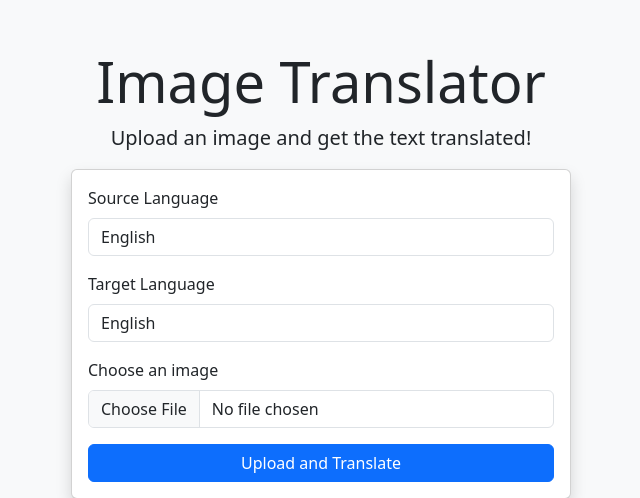
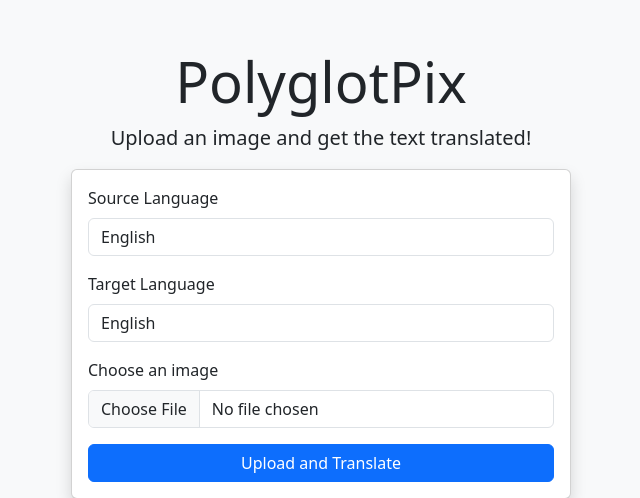
Before and after one commit to AlsonPng/PolyglotPix, a Flask app: page / in a window 1280 px wide. Shown: the top 498 px of the page, without its empty margins (319-959 px from the left). Run offline with Flask 3, Linux system fonts and the light colour scheme.

Commit message:
Change name to PolyglotPix

```diff
--- a/templates/index.html
+++ b/templates/index.html
@@ -4,7 +4,7 @@
 <head>
     <meta charset="UTF-8">
     <meta name="viewport" content="width=device-width, initial-scale=1.0">
-    <title>Image Translator</title>
+    <title>PolyglotPix</title>
     <link href="https://cdn.jsdelivr.net/npm/bootstrap@5.3.0/dist/css/bootstrap.min.css" rel="stylesheet">
     <script>
         document.querySelector('form').addEventListener('submit', function (e) {
@@ -28,7 +28,7 @@
     </div>
     <div class="container my-5">
         <div class="text-center">
-            <h1 class="display-4">Image Translator</h1>
+            <h1 class="display-4">PolyglotPix</h1>
             <p class="lead">Upload an image and get the text translated!</p>
         </div>
         <div class="card mx-auto shadow" style="max-width: 500px;">
```
